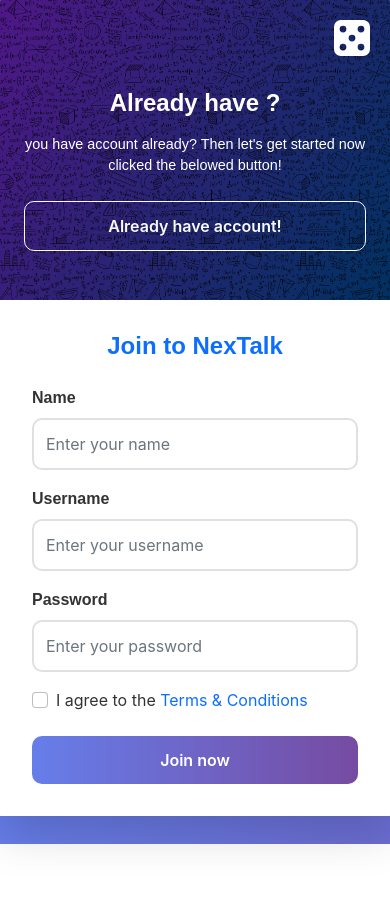
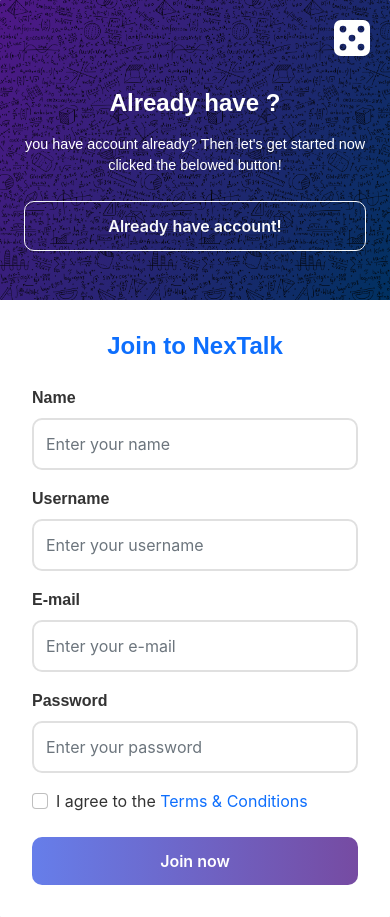
Before and after one commit to kishuu2/nextalk, a React (Create React App) app: page /#/Signup in a window 390 px wide. Before the commit the page ends 844 px from the top, so only its background shows below. Built offline with nearby package versions, Linux system fonts and the light colour scheme.

Commit message:
Fix backend deployment settings

```diff
--- a/src/Components/Login.js
+++ b/src/Components/Login.js
@@ -30,8 +30,8 @@ function Login() {
         setError(null); // Reset previous errors
 
         // Check for required fields
-        if (!formData.username || !formData.password || !formData.agree) {
-            setError('Please fill in all required fields and agree to the Terms & Conditions.');
+        if (!formData.username || !formData.password) {
+            setError('Please fill in all required fields!');
             return;
         }
 
@@ -140,20 +140,7 @@ function Login() {
                                     value={formData.password}
                                     onChange={handleChange}
                                 />
-                            </div>
-                            <div className="mb-4 form-check">
-                                <input
-                                    type="checkbox"
-                                    className="form-check-input"
-                                    id="agree"
-                                    name="agree"
-                                    checked={formData.agree}
-                                    onChange={handleChange}
-                                />
-                                <label className="form-check-label" htmlFor="agree">
-                                    I agree to the <Link to="/" className="text-primary">Terms & Conditions</Link>
-                                </label>
-                            </div>
+                            </div><br/><br/>
                             <button type="submit" className="btn btn-primary btn-lg w-100 login-btn">
                                 Login
                             </button><br /><br />
--- a/src/Components/Signup.js
+++ b/src/Components/Signup.js
@@ -11,7 +11,7 @@ import Random5 from "../Images/download5.png";
 
 
 function Login() {
-    const [formData, setFormData] = useState({ name: '', username: '', password: '', agree: false });
+    const [formData, setFormData] = useState({ name: '', username: '',email: '', password: '', agree: false });
     const navigate = useNavigate();
     const [error, setError] = useState('');
     const [success, setSuccess] = useState('');
@@ -31,8 +31,12 @@ function Login() {
         setSuccess('');
         setProgress(0);
         // Check for required fields
-        if (!formData.name || !formData.username || !formData.password || !formData.agree) {
-            setError('Please fill in all required fields and agree to the Terms & Conditions.');
+        if (!formData.name || !formData.username || !formData.email || !formData.password) {
+            setError('Please fill in all required fields.');
+            return;
+        }
+        if (!formData.agree) {
+            setError('Agree to the Terms & Conditions.');
             return;
         }
 
@@ -153,7 +157,8 @@ function Login() {
                     <div className="card-body">
                         <h2 className="text-center mb-4 text-primary">Join to NexTalk</h2>
                         <form onSubmit={handleSubmit}>
-                            <div className="mb-3">
+                            <div className='row'>
+                            <div className="mb-3 col-md">
                                 <label htmlFor="name" className="form-label fw-bold">Name</label>
                                 <input
                                     type="text"
@@ -165,7 +170,7 @@ function Login() {
                                     onChange={handleChange}
                                 />
                             </div>
-                            <div className="mb-3">
+                            <div className="mb-3 col-md">
                                 <label htmlFor="username" className="form-label fw-bold">Username</label>
                                 <input
                                     type="text"
@@ -174,6 +179,19 @@ function Login() {
                                     name="username"
                                     placeholder="Enter your username"
                                     value={formData.username}
+                                    onChange={handleChange}
+                                />
+                            </div>
+                            </div>
+                            <div className="mb-3">
+                                <label htmlFor="email" className="form-label fw-bold">E-mail</label>
+                                <input
+                                    type="text"
+                                    className="form-control form-control-lg"
+                                    id="email"
+                                    name="email"
+                                    placeholder="Enter your e-mail"
+                                    value={formData.email}
                                     onChange={handleChange}
                                 />
                             </div>
```
